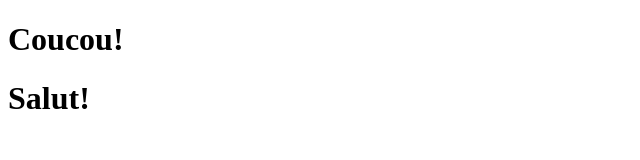
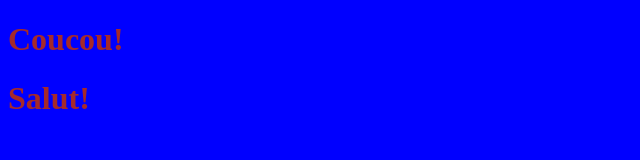
Before and after one commit to Bawanani/projetGit, a plain HTML site: page index.html in a window 1280 px wide. Shown: the whole page, without its empty margins (0-640 px from the left). Drawn offline with Linux system fonts and the light colour scheme.

Commit message:
ajout de style

```diff
--- a/index.html
+++ b/index.html
@@ -3,6 +3,8 @@
 <head>
     <meta charset="UTF-8">
     <meta name="viewport" content="width=device-width, initial-scale=1.0">
+    <meta charset="UTF-8">
+    <link rel="stylesheet" type="text/css" href="style.css">
     <title>ProjetGit</title>
 </head>
 <body>
--- /dev/null
+++ b/style.css
@@ -0,0 +1,6 @@
+*{
+   background-color: blue;
+}
+h1{
+    color: brown;
+}
```
